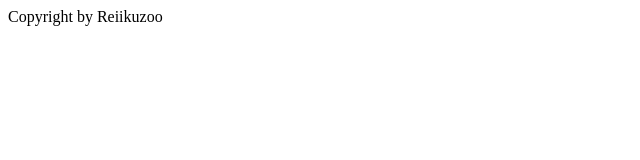
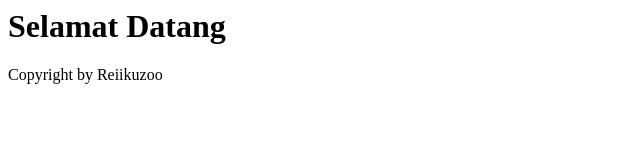
Before and after one commit to Reiikuzoo/11pplgsmkpi, a plain HTML site: page index.html in a window 1280 px wide. Shown: the whole page, without its empty margins (0-640 px from the left). Drawn offline with Linux system fonts and the light colour scheme.

Commit message:
mengubah index.html pada body

```diff
--- a/index.html
+++ b/index.html
@@ -5,6 +5,7 @@
     </title>
   </head>
   <body>
+    <h1>Selamat Datang</h1>
     <p> Copyright by Reiikuzoo </p>
   </body>
 </html>
```
